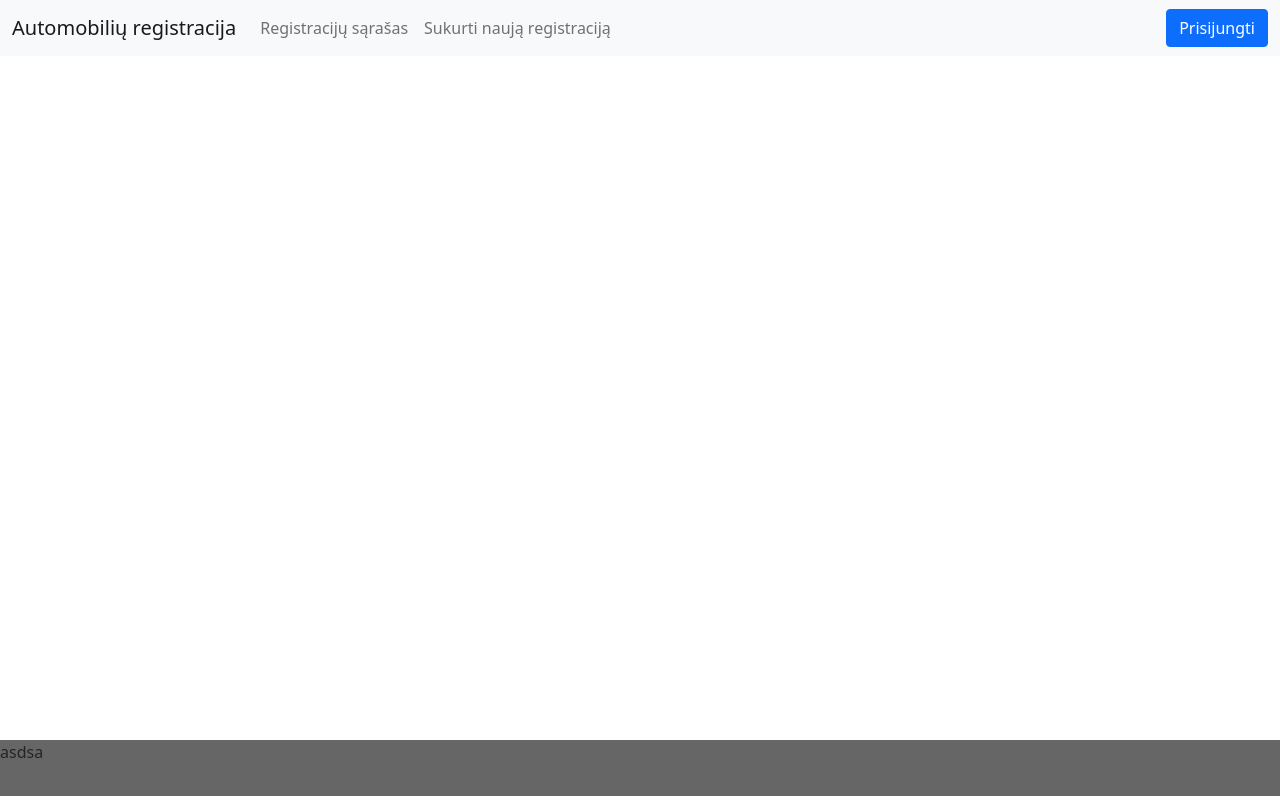
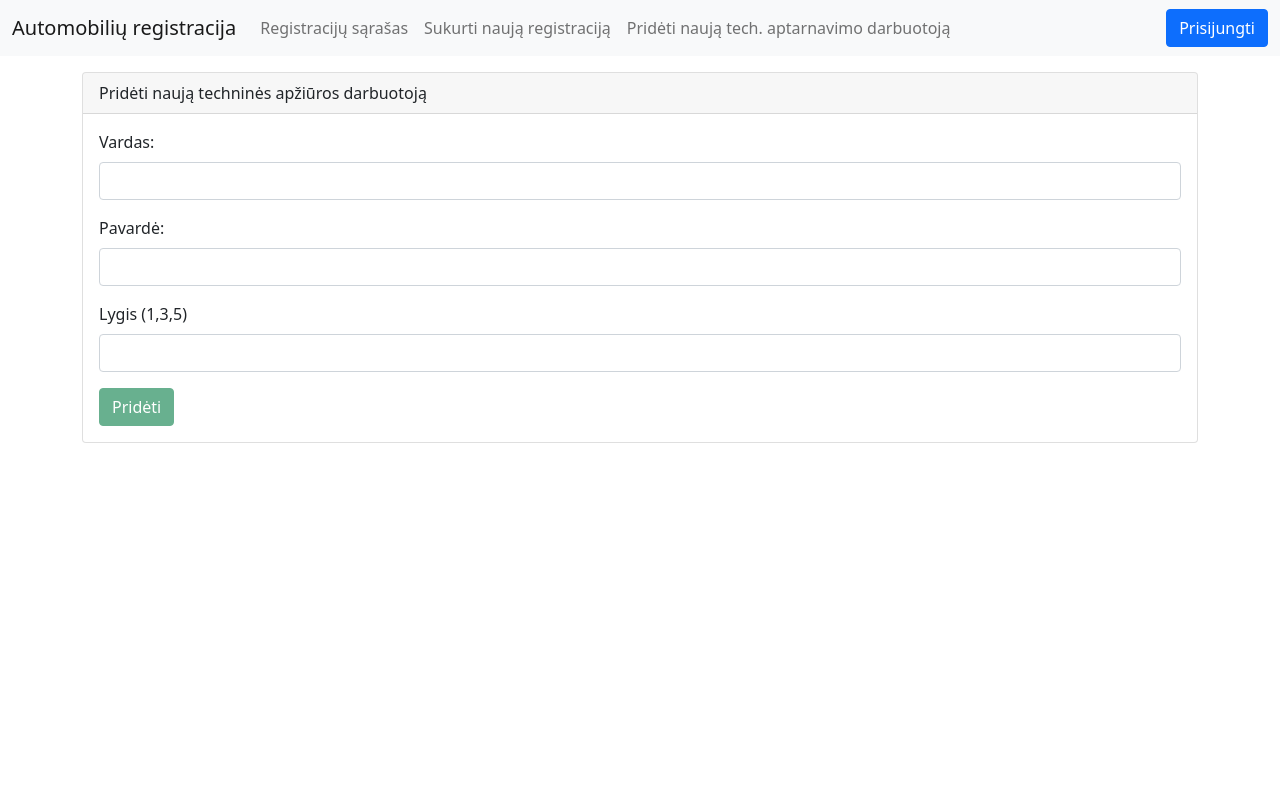
Before and after one commit to GediminasGricius/AutomobiliuRegistracija, an Angular app: page /newTechnician in a window 1280 px wide. Before the commit this address led to /. Shown: the top 796 px of the page. Built offline with nearby package versions, Linux system fonts and the light colour scheme.

Commit message:
reactive forms

```diff
--- a/src/app/app-routing.module.ts
+++ b/src/app/app-routing.module.ts
@@ -3,13 +3,15 @@
 import { AuthComponent } from './components/auth/auth.component';
 import { HomeComponent } from './components/home/home.component';
 import { NewRegistrationComponent } from './components/new-registration/new-registration.component';
+import { NewTechnicianComponent } from './components/new-technician/new-technician.component';
 import { UpdateRegistrationComponent } from './components/update-registration/update-registration.component';
 
 const routes: Routes = [
   {path: '', component:HomeComponent},
   {path: 'new', component:NewRegistrationComponent},
   {path: 'update/:id', component:UpdateRegistrationComponent},
-  {path: 'login', component:AuthComponent}
+  {path: 'login', component:AuthComponent},
+  {path: 'newTechnician', component:NewTechnicianComponent}
 ];
 
 @NgModule({
--- a/src/app/app.component.html
+++ b/src/app/app.component.html
@@ -6,4 +6,3 @@
         </div>
     </div>
 </div>
-<div style="background-color: #666; height: 60px; bottom: 0px; position: fixed; width: 100%;">asdsa</div>
--- a/src/app/components/navigation/navigation.component.html
+++ b/src/app/components/navigation/navigation.component.html
@@ -12,6 +12,9 @@
           <li class="nav-item">
               <a class="nav-link" routerLink="/new">Sukurti naują registraciją</a>
             </li>
+            <li class="nav-item">
+              <a class="nav-link" routerLink="/newTechnician">Pridėti naują tech. aptarnavimo darbuotoją</a>
+            </li>
 
         </ul>
         <div *ngIf="isLoggedin" class="d-flex me-2" >Jūs esate prisijungęs: <b>{{ user?.email }}</b> </div>
--- /dev/null
+++ b/src/app/components/new-technician/new-technician.component.html
@@ -0,0 +1,24 @@
+<div class="card">
+    <div class="card-header">Pridėti naują techninės apžiūros darbuotoją</div>
+    <div class="card-body">
+        <form [formGroup]="technicianForm" (ngSubmit)="onSubmit()">
+            <div class="mb-3">
+                <label class="form-label">Vardas:</label>
+                <input type="text" formControlName="name" class="form-control" >
+                <span class="help-block" *ngIf="!technicianForm.get('name')?.valid && technicianForm.get('name')?.touched">Vardas yra privalomas ir turi būti nuo 3 iki 16 simbolių</span>
+            </div>
+            <div class="mb-3">
+                <label class="form-label">Pavardė:</label>
+                <input type="text" formControlName="surname" class="form-control">
+                <span class="help-block" *ngIf="!technicianForm.get('surname')?.valid && technicianForm.get('surname')?.touched">Pavardė yra privaloma ir turi būti nuo 3 iki 16 simbolių</span>
+            </div>
+            <div class="mb-3">
+                <label for="" class="form-label">Lygis (1,3,5)</label>
+                <input type="number" class="form-control" formControlName="level">
+                <span class="help-block" *ngIf="!technicianForm.get('level')?.valid && technicianForm.get('level')?.touched">Galimas techniko lygis 1,3,5. 2 ir 4 lygio technikai netinkami</span>
+            </div>
+            <button type="submit" [disabled]="!technicianForm.valid" class="btn btn-success" >Pridėti</button>
+        </form>
+    </div>
+
+</div>
--- /dev/null
+++ b/src/app/components/new-technician/new-technician.component.ts
@@ -0,0 +1,36 @@
+import { Component, OnInit } from '@angular/core';
+import { FormControl, FormGroup, Validators } from '@angular/forms';
+
+@Component({
+  selector: 'app-new-technician',
+  templateUrl: './new-technician.component.html',
+  styleUrls: ['./new-technician.component.css']
+})
+export class NewTechnicianComponent implements OnInit {
+  public technicianForm:FormGroup;
+
+  constructor() {
+    this.technicianForm=new FormGroup({
+      'name':new FormControl(null, [Validators.required, Validators.minLength(3), Validators.maxLength(16)]),
+      'surname':new FormControl(null, [Validators.required, Validators.minLength(3), Validators.maxLength(16)]),
+      'level':new FormControl(null, [Validators.required, this.checkLevel])
+    });
+  }
+
+  ngOnInit(): void {
+  }
+
+  onSubmit(){
+    console.log(this.technicianForm.value);
+    this.technicianForm.reset();
+  }
+
+  checkLevel(control:FormControl): {[s:string]:boolean}|null {
+    if (control.value=='1' || control.value=='3' || control.value=='5'){
+      return null;
+    }else{
+      return {'levelIncorect':true}
+    }
+  }
+
+}
```
Also changed, not shown: src/app/app.module.ts (+6 -3 lines), src/app/components/new-technician/new-technician.component.css (added), 1 other file (tests, documents, lock files or other folders).
